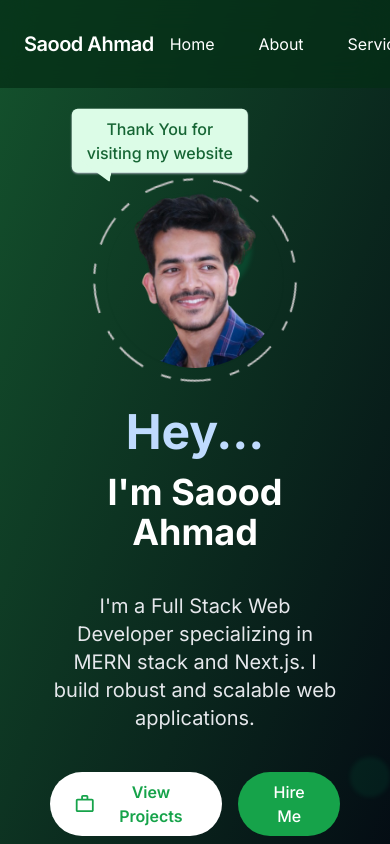
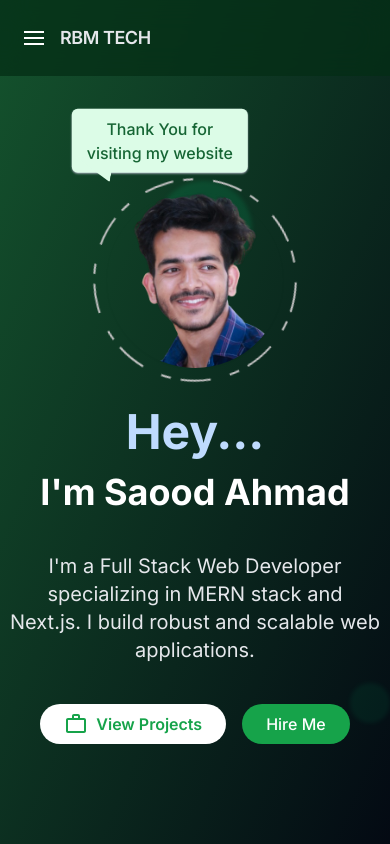
Before and after one commit to saoodchoudhary/SaoodPortfolio-Frontend, a Next.js app: page / in a window 390 px wide. Shown: the top 844 px of the page. Built offline with nearby package versions, Linux system fonts and the light colour scheme.

Commit message:
optimize and add sidebar and herosection

```diff
--- a/src/app/layout.js
+++ b/src/app/layout.js
@@ -1,6 +1,7 @@
 import { Inter } from "next/font/google";
 import "./globals.css";
 import Footer from "@/components/layout/Footer";
+import Navbar from "@/components/layout/Navbar";
 
 const inter = Inter({ subsets: ["latin"] });
 
@@ -12,7 +13,9 @@ export const metadata = {
 export default function RootLayout({ children }) {
   return (
     <html lang="en">
-      <body className={inter.className}>{children}
+      <body className={inter.className}>
+        <Navbar/>
+          {children}
         <Footer/>
       </body>
     </html>
--- a/src/app/page.js
+++ b/src/app/page.js
@@ -9,7 +9,6 @@ import Navbar from "@/components/layout/Navbar";
 export default function Home() {
   return (
    <div>
-    <Navbar/>
     <HeroSection/>
     <SkillSection/>
     <ProjectSection/>
--- a/src/components/home/HeroSection.jsx
+++ b/src/components/home/HeroSection.jsx
@@ -7,7 +7,7 @@ export default function Hero() {
   return (
     <div className=" bg-gradient-to-br from-green-900 to-gray-950">
 
-     <div className="relative mx-auto max-w-[1100px] px-[50px] flex flex-col-reverse gap-10 md:flex-row items-center justify-center py-[160px] sm:py-[250px] overflow-hidden">
+     <div className="relative mx-auto max-w-[1100px] px-[10px] sm:px-[50px] flex flex-col-reverse gap-10 sm:flex-row items-center justify-center py-[160px] sm:py-[250px] overflow-x-hidden ">
      <motion.div
         className="absolute top-[20%] left-[40%] w-24 h-24 blur-[2px] rounded-full opacity-20 z-0"
         initial={{ backgroundColor: "#355E3B" }}
@@ -23,7 +23,7 @@ export default function Hero() {
       ></motion.div>
 
       {/* Text Content */}
-      <div className="relative z-10 text-center md:text-left md:w-1/2 space-y-10">
+      <div className="relative z-10 text-center sm:text-left sm:w-1/2 space-y-10">
         <h1 className="text-4xl font-bold text-white">
             <span className='text-5xl inline-block text-blue-200'>Hey...</span>
                 <span className='block mt-4'>I'm Saood Ahmad</span>
@@ -52,7 +52,7 @@ export default function Hero() {
       </div>
 
       {/* Profile Image and Dashed Circle */}
-      <div className="relative md:w-1/2 flex items-center justify-center mt-8 md:mt-0">
+      <div className="relative md:w-1/2 flex items-center justify-center mt-8 sm:mt-0">
         <motion.div
           animate={{ rotate: [0, 60, 0, -60, 0] }}
           transition={{ duration: 7, repeat: Infinity, ease: "linear" }}
--- a/src/components/layout/Navbar.jsx
+++ b/src/components/layout/Navbar.jsx
@@ -1,12 +1,28 @@
+"use client"
 import React from 'react'
+import Sidebar from './Sidebar'
 
 const Navbar = () => {
+    const [isOpen, setIsOpen] = React.useState(false);
+
   return (
     <div>
         <nav className=" fixed top-0 left-0 z-40 flex items-center justify-between flex-wrap bg-green-950 bg-opacity-75   w-full backdrop-blur-lg p-6">
+            {/* for mobile */}
+            <div className='flex h-full items-center gap-4 sm:hidden'>
+                <div className='flex flex-col gap-1' onClick={()=>{setIsOpen(!isOpen)}}>
+                    <div className={`bg-white w-5 h-[2px] ${isOpen ? " rotate-45  translate-y-[3px]  " : " rotate-0"} transition-all`}></div>
+                    <div className={`bg-white w-5 h-[2px] ${isOpen ? " hidden " : " block"} transition-all`}></div>
+                    <div className={`bg-white w-5 h-[2px] ${isOpen ? " -rotate-45 -translate-y-[2px] " : " rotate-0"} transition-all`}></div>
+                </div>
 
-            <div className="flex items-center flex-shrink-0 text-white mr-6">
-                <span className="font-semibold text-xl tracking-tight">Saood Ahmad</span>
+                <div className="font-semibold text-lg text-gray-200 tracking-tight">RBM TECH</div>
+            </div>
+
+
+            {/* for large display */}
+            <div className="max-w-[1100px] px-[50px] mx-auto hidden sm:flex justify-between items-center w-full text-white">
+                <div className="font-semibold text-xl tracking-tight">RBM TECH</div>
                     <ul className="list-reset flex justify-between flex-1 md:flex-none items-center">
 
                         <li className="mr-3">
@@ -24,9 +40,9 @@ const Navbar = () => {
                     </ul>
                     </div>
                     </nav>
+                    {isOpen && <Sidebar onClose={()=>{setIsOpen(false)}}/>}
+    </div>
 
-
-    </div>
   )
 }
 
--- a/src/components/layout/Sidebar.jsx
+++ b/src/components/layout/Sidebar.jsx
@@ -1,10 +1,54 @@
+import Link from 'next/link'
 import React from 'react'
+import {motion} from 'framer-motion'
+import { MdOutlineWorkOutline } from "react-icons/md";
+import { FaHome } from "react-icons/fa";
+import { usePathname } from 'next/navigation';
 
-const Sidebar = () => {
+const List = [
+  {
+    url : '/',
+    name: 'Home',
+    icon : <FaHome />
+  },
+  {
+    url : '/project',
+    name: 'Projects',
+    icon : <MdOutlineWorkOutline />
+  },
+  {
+    url : '/services',
+    name: 'Services',
+    icon : <FaHome />
+  },
+  {
+    url : '/contact',
+    name: 'Contact',
+    icon : <FaHome />
+  },
+]
+
+const Sidebar = ({onClose}) => {
+  const pathName = usePathname();
   return (
-    <div>
-
-    </div>
+    <motion.div
+    initial={{x: '-100%'}}
+    animate={{x: 0}}
+    transition={{duration: 0.2}}
+    className='fixed z-40 top-[70px] left-0 w-full h-full  backdrop-blur-sm'>
+      <div className='bg-white w-[250px] h-full'>
+          <ul className='flex py-5 flex-col gap-2 px-3'>
+            {List.map((item, index) => (
+              <Link key={index}  onClick={onClose}  href={item.url}>
+                <li className={`p-4 pl-6 flex items-center gap-2 rounded-md hover:bg-green-50 cursor-pointer ${pathName === item.url ? 'bg-green-700 text-white' : ' bg-green-50 '}`}>
+                  {item.icon}
+                  {item.name}</li>
+              </Link>
+            ))}
+           </ul>
+      </div>
+      sidebar
+    </motion.div>
   )
 }
 
```
